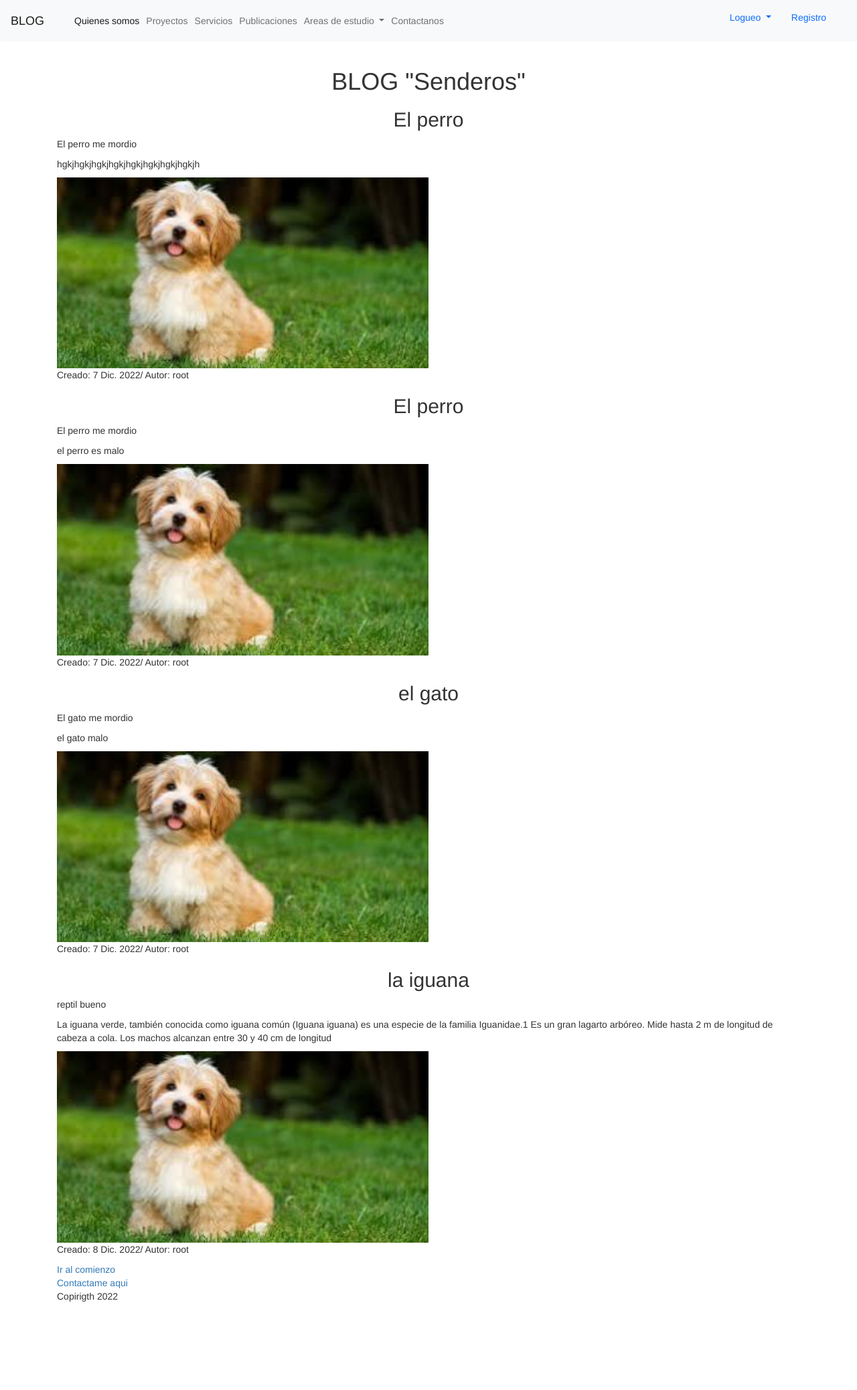
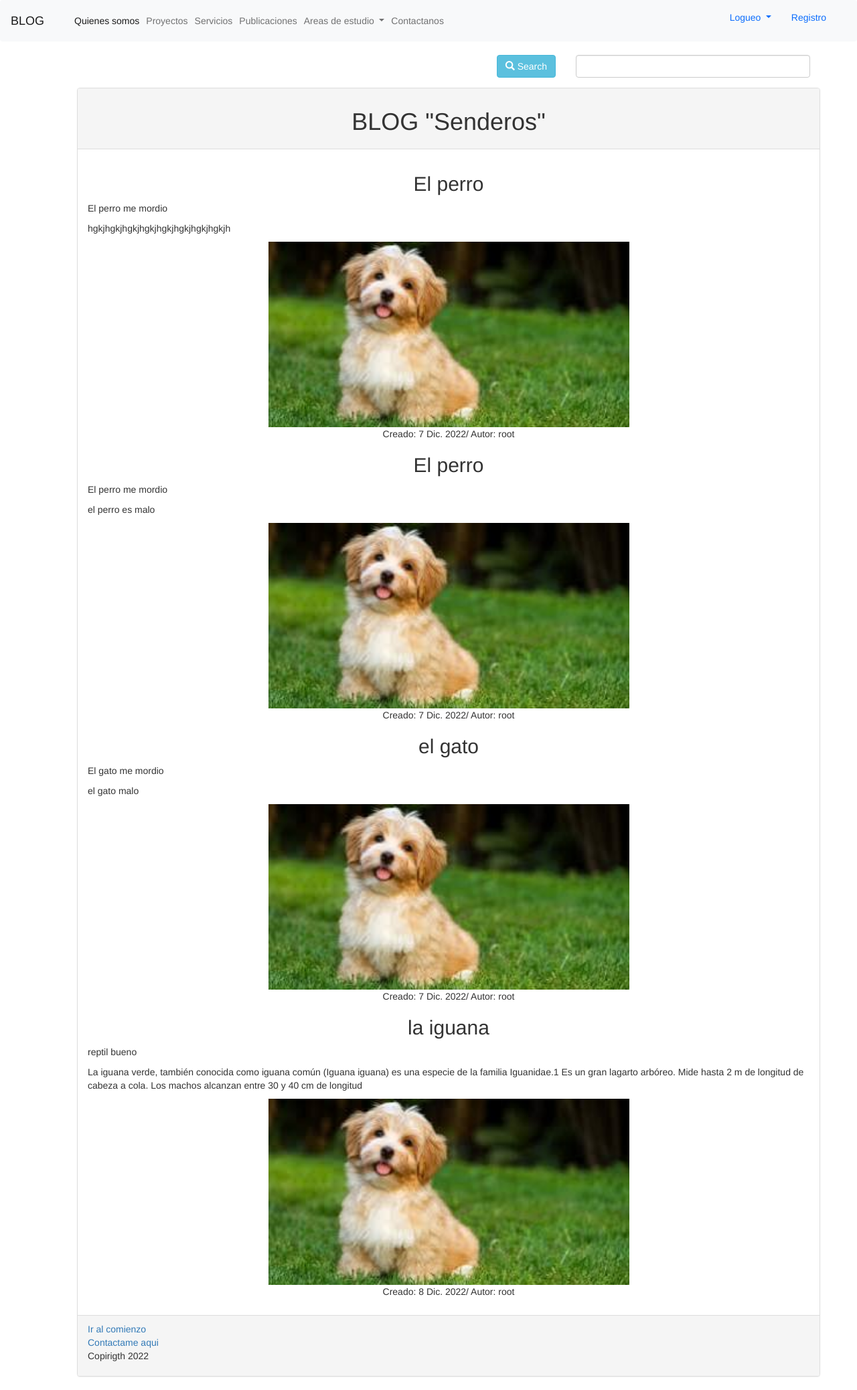
Before and after one commit to sandrini-code/blog_Senderos, a Django app: page / in a window 1280 px wide. Shown: the whole page at 67% size. Before the commit the page ends 1944 px from the top, so only its background shows below. Run offline with Django 4.2, Linux system fonts and the light colour scheme; data comes from the database, SQL or seed files in the repository; some libraries are stand-ins or nearby versions.

Commit message:
commit exitoso

```diff
--- a/blog/templates/paginasBlog/blog.html
+++ b/blog/templates/paginasBlog/blog.html
@@ -5,31 +5,59 @@
 
 {%block content%}
 {%load static%}
-<header>
 
 
+<div class="container">
+    <div class="form-group row">
+      <div class="col-xs-2">
+      </div>
+      <div class="col-xs-6">
+       <button type="button" class="btn btn-info" value="Click Me" style="float: right;">
+      <span class="glyphicon glyphicon-search"></span> Search
+    </button>
+      </div>
+      <div class="col-xs-4">
+        <input class="form-control" id="ex3" type="text">
+      </div>
+    </div>
 
+<div class="container">
 
-        <h1 id="titulo" align="center" >BLOG "Senderos"</h1>
-    </header>
-
-    <section>
+  <div class="panel panel-default">
+         <div class="panel-heading">
+             <h1 id="titulo" align="center" >BLOG "Senderos"</h1>
+         </div>
+         <div class="panel-body">
+        <section>
         <article class="post">
-    {%for post in posts%}
+    {% for post in posts %}
       <h2 align="center">{{post.titulo}}</h2>
       <p>{{post.resumen}}</p>
       <p>{{post.texto}}</p>
-    <img src='static/{{post.imagen}}' width="50%" />
-    <p>Creado: {{post.fecha_creacion}}/ Autor: {{post.usuario}}</p>
+    <div class="img-container">
+        <img  src='static/{{post.imagen}}'  width="50%" />
+    </div>
+
+    <p align="center">Creado: {{post.fecha_creacion}}/ Autor: {{post.usuario}}</p>
 
   {%endfor%}
 
         </article>
     </section>
-    <footer>
-        <a href="#titulo">Ir al comienzo</a><br>
+
+    </div>
+      <div class="panel-footer">
+           <a href="#titulo">Ir al comienzo</a><br>
         <a href="/formularioContacto/">Contactame aqui</a>
         <p>Copirigth 2022</p>
+      </div>
+  </div>
+</div>
+
+
+
+    <footer>
+
     </footer>
 
 {%endblock%}
```
